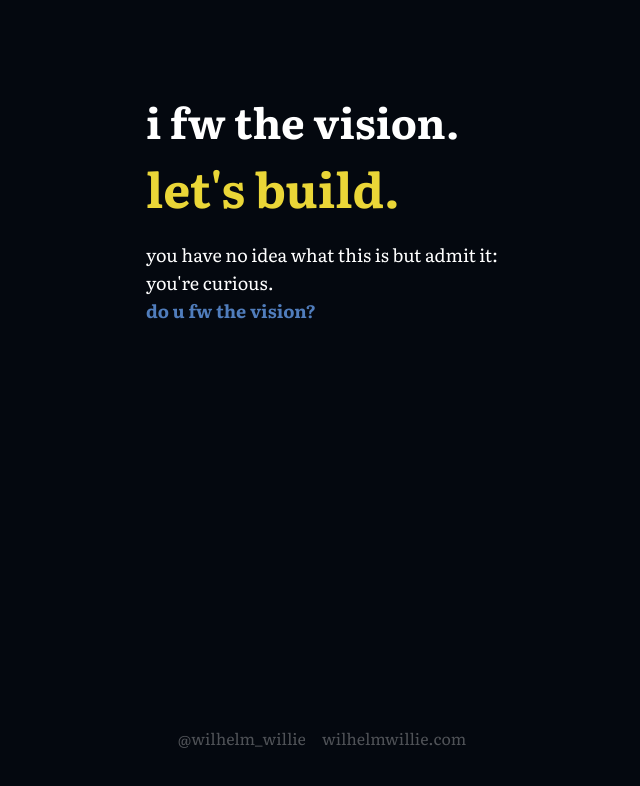
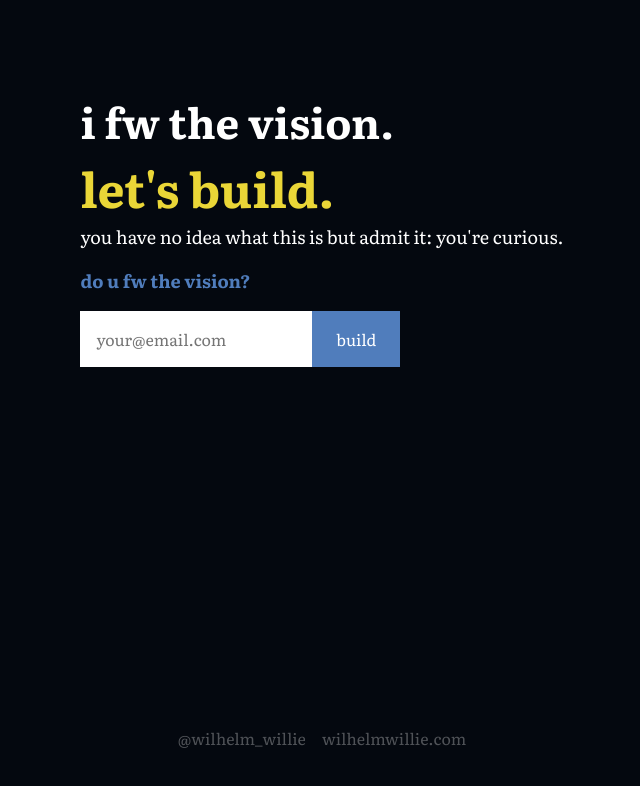
Before and after one commit to WilhelmWillie/ifwthevision.build, a Next.js app: page / in a window 1280 px wide. Shown: the top 786 px of the page, without its empty margins (318-958 px from the left). Built offline with nearby package versions, Linux system fonts and the light colour scheme.

Commit message:
📨 Added non-functional e-mail input box

```diff
--- /dev/null
+++ b/components/EmailInput.js
@@ -0,0 +1,38 @@
+import styled from "styled-components";
+
+export default () => (
+  <InputContainer>
+    <Input type="email" placeholder="your@email.com" />
+
+    <Button>build</Button>
+  </InputContainer>
+);
+
+const InputContainer = styled.div`
+  display: flex;
+  flex-direction: row;
+  margin-top: 16px;
+  width: 100%;
+  max-width: 320px;
+
+  ${p => p.theme.media.tablet`{
+    max-width: 100%;
+  }`}
+`;
+
+const Input = styled.input`
+  border-width: 0;
+  font-family: ${p => p.theme.font.family};
+  font-size: 16px;
+  flex-grow: 1;
+  padding: 16px;
+`;
+
+const Button = styled.button`
+  background-color: ${p => p.theme.colors.blue};
+  border-width: 0;
+  color: ${p => p.theme.colors.white};
+  font-family: ${p => p.theme.font.family};
+  font-size: 16px;
+  padding: 16px 24px;
+`;
--- a/components/Landing.js
+++ b/components/Landing.js
@@ -1,15 +1,14 @@
 import styled from "styled-components";
+import { EmailInput } from "components";
 
 export default () => (
   <Container>
     <Title>i fw the vision.</Title>
     <LetsBuild>let's build.</LetsBuild>
     <Tease>
-      You have no idea what this is but admit it:
-      <br />
-      you're curious.
-      <br />
+      You have no idea what this is but admit it: you're curious.
       <Impact>Do u fw the vision?</Impact>
+      <EmailInput />
     </Tease>
   </Container>
 );
@@ -39,14 +38,17 @@ const LetsBuild = styled.h1`
     }`}
 `;
 
-const Tease = styled.p`
+const Tease = styled.div`
   color: ${p => p.theme.colors.white};
   font-size: 18px;
   text-transform: lowercase;
   line-height: 28px;
+  width: 100%;
 `;
 
 const Impact = styled.span`
+  display: flex;
   color: ${p => p.theme.colors.blue};
   font-weight: bold;
+  margin-top: 16px;
 `;
--- a/components/index.js
+++ b/components/index.js
@@ -1,3 +1,4 @@
 import Landing from "./Landing";
+import EmailInput from "./EmailInput";
 
-export { Landing };
+export { Landing, EmailInput };
```
